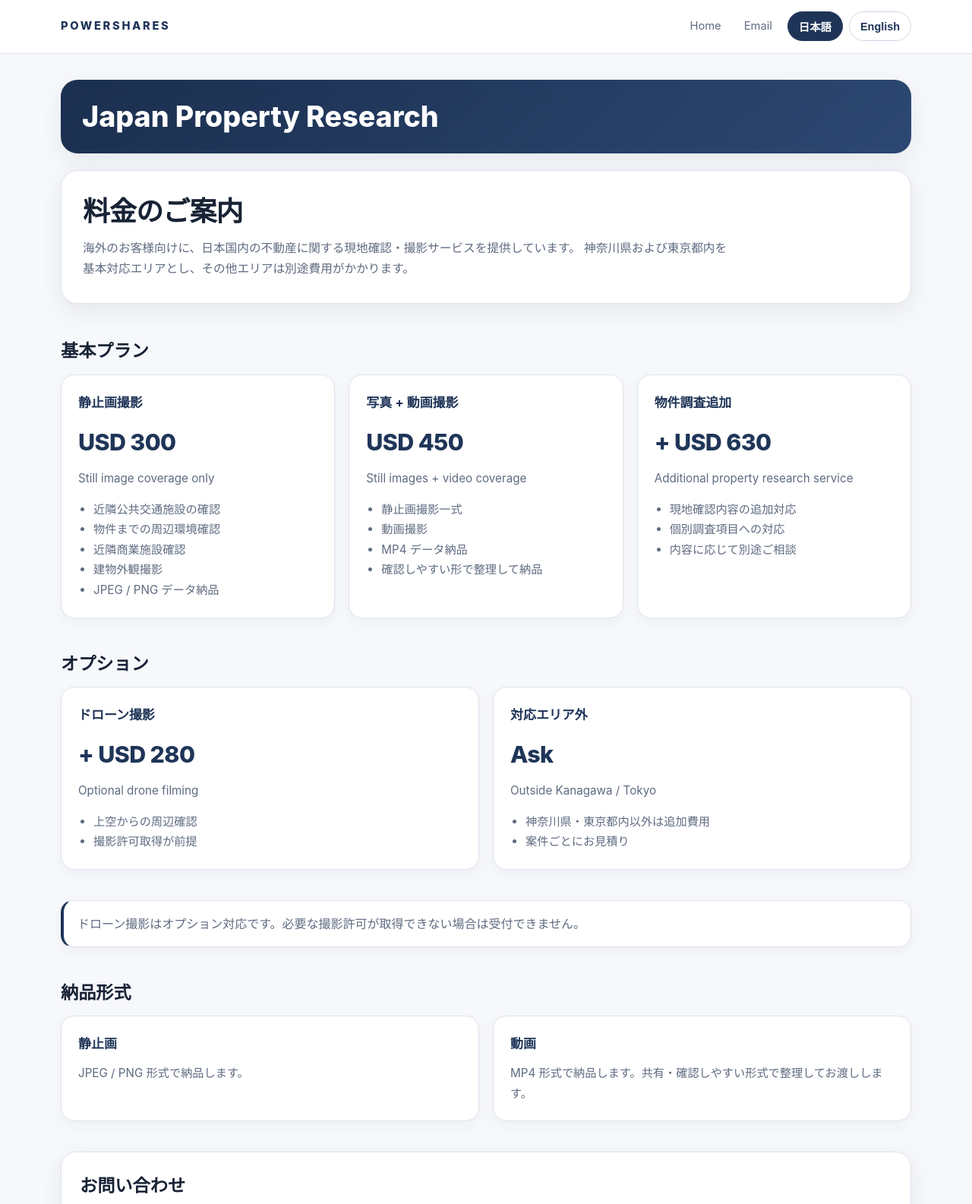
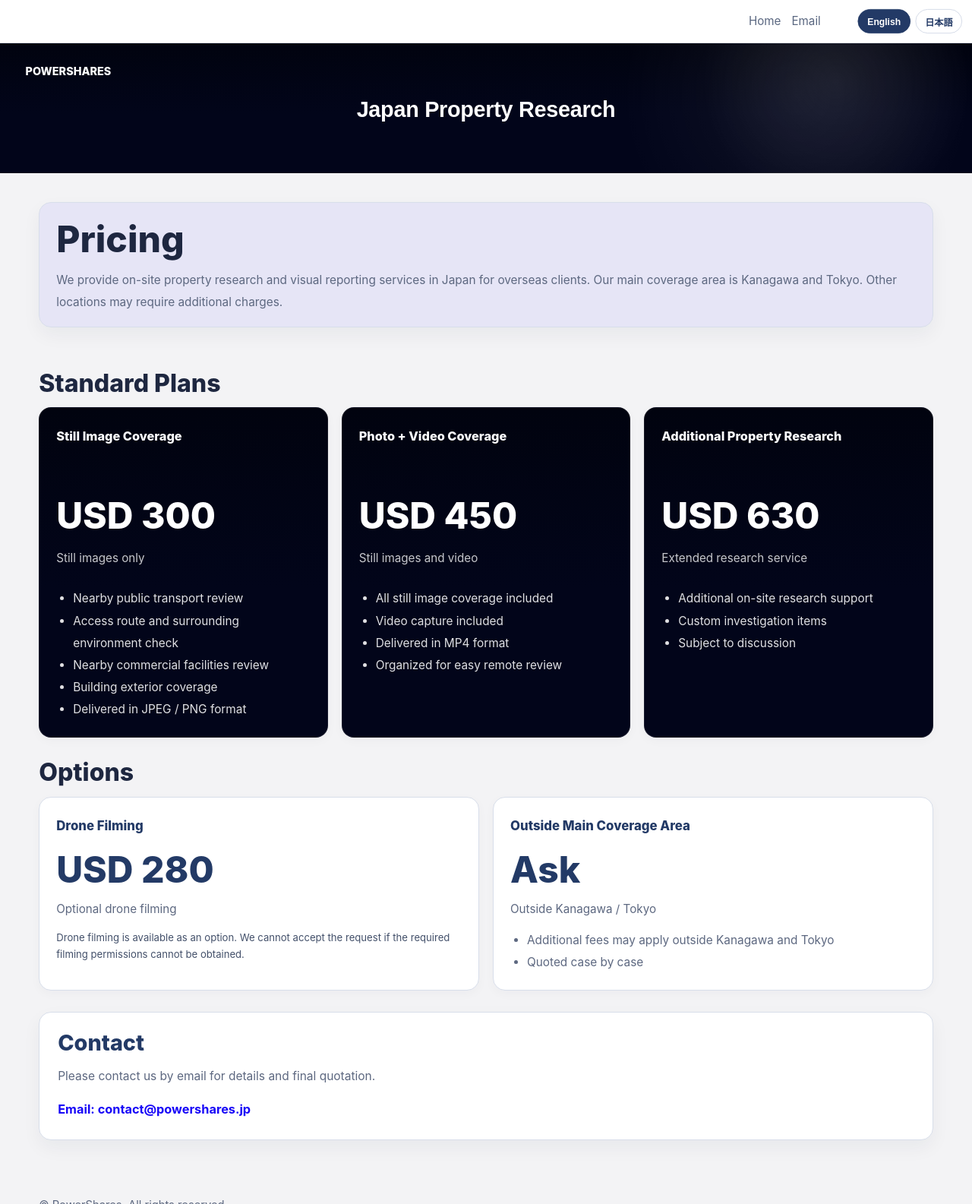
Before and after one commit to powershares/powershares-site, a plain HTML site: page pricing.html in a window 1280 px wide. Shown: the top 1585 px of the page at 76% size. Drawn offline with Linux system fonts and the light colour scheme.

Commit message:
Update pricing.html

```diff
--- a/pricing.html
+++ b/pricing.html
@@ -1,357 +1,396 @@
 <!DOCTYPE html>
-<html lang="ja">
+<html lang="en">
 <head>
   <meta charset="UTF-8" />
   <meta name="viewport" content="width=device-width, initial-scale=1.0" />
   <title>PowerShares | Pricing</title>
   <style>
     :root{
-      --bg:#f7f8fb;
+      --bg:#f3f3f5;
       --white:#ffffff;
-      --text:#182235;
-      --muted:#5f6b80;
-      --navy:#1f3558;
-      --navy-soft:#314b75;
-      --line:#dde3ec;
-      --shadow:0 10px 30px rgba(20,35,60,.08);
+      --text:#1e2740;
+      --muted:#5d6880;
+      --navy:#233a66;
+      --line:#d8deea;
+      --shadow:0 10px 24px rgba(20,35,60,.05);
+      --band:#02051a;
+      --red:#ff4a2d;
+      --yellow:#f1ea2f;
+      --section-orange:#fb4d08;
+      --blue-accent:#1807f7;
+      --hero-box-blue:rgba(24,7,247,.06);
     }
+
     *{box-sizing:border-box}
+    html{scroll-behavior:smooth}
+
     body{
       margin:0;
       font-family:-apple-system,BlinkMacSystemFont,"Segoe UI",Roboto,Arial,sans-serif;
       background:var(--bg);
       color:var(--text);
-      line-height:1.75;
+      line-height:1.85;
     }
-    a{color:var(--navy);text-decoration:none}
-    a:hover{text-decoration:underline}
-    .wrap{
-      width:min(1120px,92%);
-      margin:0 auto;
+
+    a{
+      color:inherit;
+      text-decoration:none;
     }
+
     header{
-      background:rgba(255,255,255,.92);
-      backdrop-filter:blur(8px);
+      background:rgba(255,255,255,.96);
       border-bottom:1px solid var(--line);
       position:sticky;
       top:0;
-      z-index:20;
+      z-index:30;
+      backdrop-filter:blur(8px);
     }
+
     .nav{
+      width:min(1680px,98%);
+      margin:0 auto;
+      min-height:52px;
+      padding:8px 0;
       display:flex;
       align-items:center;
-      justify-content:space-between;
-      gap:16px;
-      padding:14px 0;
+      justify-content:flex-end;
+      gap:14px;
     }
-    .brand{
-      font-size:.92rem;
-      font-weight:800;
-      letter-spacing:.18em;
+
+    .top-link{
+      color:#5a6780;
+      font-size:.95rem;
+    }
+
+    .top-link:hover{
       color:var(--navy);
     }
-    .nav-right{
-      display:flex;
-      align-items:center;
-      gap:10px;
-      flex-wrap:wrap;
-    }
-    .top-link{
-      color:var(--muted);
-      font-size:.92rem;
-      padding:8px 10px;
-      border-radius:10px;
-    }
-    .top-link:hover{
-      background:#eef2f7;
-      color:var(--navy);
-      text-decoration:none;
-    }
+
     .lang-switch{
       display:flex;
       gap:8px;
+      transform:scale(.8);
+      transform-origin:right center;
     }
+
     .lang-switch button{
-      background:var(--white);
+      background:#fff;
       color:var(--navy);
-      border:1px solid #cfd8e6;
+      border:1px solid #ccd4e2;
       border-radius:999px;
-      padding:8px 14px;
+      padding:8px 15px;
       cursor:pointer;
       font-weight:700;
-      font-size:.9rem;
+      font-size:.95rem;
     }
+
     .lang-switch button.active{
       background:var(--navy);
       color:#fff;
       border-color:var(--navy);
     }
 
-    .hero{
-      padding:34px 0 24px;
+    .hero-band{
+      width:100%;
+      min-height:170px;
+      background:
+        radial-gradient(circle at 86% 30%, rgba(255,255,255,.08), transparent 16%),
+        radial-gradient(circle at 82% 40%, rgba(255,255,255,.05), transparent 22%),
+        linear-gradient(180deg, #01030f 0%, #02051a 55%, #02051a 100%);
+      border-bottom:1px solid rgba(255,255,255,.06);
     }
-    .hero-band{
-      background:linear-gradient(135deg, #1b2f4f 0%, #2c4872 100%);
+
+    .hero-band-inner{
+      width:min(1320px,96%);
+      margin:0 auto;
+      min-height:170px;
+      position:relative;
+      display:flex;
+      flex-direction:column;
+      align-items:center;
+      justify-content:center;
+      padding:24px 24px 18px;
+    }
+
+    .hero-brand{
+      position:absolute;
+      left:8px;
+      top:24px;
       color:#fff;
-      border-radius:22px;
-      padding:26px 28px;
+      font-size:.9rem;
+      font-weight:800;
+      letter-spacing:0;
+    }
+
+    .hero-title{
+      margin:0;
+      color:#fff;
+      text-align:center;
+      font-family:Arial, Helvetica, sans-serif;
+      font-size:clamp(1.2rem,2.4vw,1.8rem);
+      font-weight:800;
+      line-height:1.08;
+      letter-spacing:-.01em;
+    }
+
+    .container{
+      width:min(1260px,92%);
+      margin:0 auto;
+      padding:28px 0 40px;
+    }
+
+    .hero-main{
+      width:100%;
+      background:var(--hero-box-blue);
+      border:1px solid var(--line);
+      border-radius:16px;
+      padding:22px 22px 18px;
       box-shadow:var(--shadow);
-      margin-bottom:22px;
+      margin-bottom:28px;
     }
-    .hero-band-title{
-      font-size:clamp(1.5rem,3vw,2.35rem);
-      line-height:1.2;
+
+    .hero-main h1{
+      margin:0 0 12px;
+      font-size:3rem;
+      line-height:1.1;
       font-weight:800;
-      margin:0;
+      color:var(--text);
     }
-    .hero-main{
-      background:var(--white);
-      border:1px solid var(--line);
-      border-radius:22px;
-      padding:32px 28px;
-      box-shadow:var(--shadow);
-    }
-    h1{
-      margin:0 0 12px;
-      font-size:clamp(1.6rem,2.8vw,2.3rem);
-      line-height:1.22;
-      letter-spacing:-.02em;
-    }
+
     .lead{
       margin:0;
       color:var(--muted);
-      font-size:.98rem;
-      max-width:860px;
+      font-size:.96rem;
+      line-height:1.9;
+      max-width:100%;
     }
 
     section{
-      padding:18px 0 22px;
+      padding:10px 0 18px;
     }
-    .section-title{
-      margin:0 0 10px;
-      font-size:1.45rem;
-    }
-    .section-note{
-      margin:0 0 16px;
-      color:var(--muted);
-      font-size:.96rem;
+
+    .section-title-plain{
+      margin:0 0 14px;
+      font-size:2rem;
+      font-weight:800;
+      color:var(--text);
+      line-height:1.1;
     }
 
     .grid{
       display:grid;
       gap:18px;
     }
+
     .grid-3{
-      grid-template-columns:repeat(3,1fr);
+      grid-template-columns:repeat(3,minmax(0,1fr));
     }
+
     .grid-2{
-      grid-template-columns:repeat(2,1fr);
+      grid-template-columns:repeat(2,minmax(0,1fr));
     }
+
     .card{
-      background:var(--white);
+      background:#fff;
       border:1px solid var(--line);
-      border-radius:18px;
+      border-radius:16px;
       padding:22px;
-      box-shadow:0 6px 18px rgba(20,35,60,.04);
+      box-shadow:0 4px 14px rgba(20,35,60,.03);
     }
-    .card h3{
-      margin:0 0 10px;
-      font-size:1.06rem;
+
+    .price-card{
+      background:linear-gradient(180deg, #01030f 0%, #02051a 55%, #02051a 100%);
+      color:#fff;
+      border:1px solid rgba(255,255,255,.08);
+    }
+
+    .price-card h3{
+      color:#fff;
+      margin:0 0 18px;
+      font-size:1.02rem;
+      font-weight:800;
+      min-height:78px;
+    }
+
+    .price{
+      font-size:3rem;
+      font-weight:800;
+      line-height:1;
+      color:#fff;
+      margin:0 0 18px;
+      min-height:48px;
+      display:flex;
+      align-items:center;
+    }
+
+    .price-card .sub{
+      color:rgba(255,255,255,.78);
+      font-size:.95rem;
+      margin:0 0 14px;
+      min-height:38px;
+    }
+
+    .price-card ul{
+      margin:0;
+      padding-left:22px;
+      color:rgba(255,255,255,.88);
+      font-size:.96rem;
+      line-height:1.9;
+    }
+
+    .option-card h3,
+    .contact-box h3{
+      margin:0 0 18px;
+      font-size:1.05rem;
+      font-weight:800;
       color:var(--navy);
     }
-    .card p{
-      margin:0;
+
+    .option-card .price{
+      color:var(--navy);
+      margin-bottom:14px;
+    }
+
+    .option-card .sub{
       color:var(--muted);
       font-size:.95rem;
-    }
-    .price{
-      font-size:1.9rem;
-      font-weight:800;
-      margin:10px 0 8px;
-      color:var(--navy);
-      letter-spacing:-.02em;
-    }
-    .sub{
-      color:var(--muted);
-      font-size:.92rem;
-    }
-    ul.clean{
-      padding-left:20px;
-      margin:14px 0 0;
-      color:var(--muted);
-      font-size:.95rem;
+      margin:0 0 12px;
     }
 
-    .notice{
-      background:#fff;
-      border:1px solid var(--line);
-      border-left:4px solid var(--navy);
-      border-radius:16px;
-      padding:16px 18px;
+    .option-card ul{
+      margin:0;
+      padding-left:22px;
       color:var(--muted);
-      box-shadow:0 6px 18px rgba(20,35,60,.04);
+      font-size:.96rem;
+      line-height:1.9;
+    }
+
+    .mini-note{
+      margin-top:12px;
+      font-size:.82rem;
+      line-height:1.7;
+      color:#43506a;
     }
 
     .contact-box{
-      background:var(--white);
+      background:#fff;
       border:1px solid var(--line);
-      border-radius:20px;
+      border-radius:16px;
       padding:24px;
       box-shadow:var(--shadow);
     }
+
+    .contact-box p{
+      margin:0 0 14px;
+      color:var(--muted);
+      font-size:.97rem;
+    }
+
     .mail{
-      font-size:1.05rem;
+      margin-top:8px;
+      font-size:1.02rem;
       font-weight:700;
-      margin-top:18px;
+      color:var(--blue-accent);
       word-break:break-word;
-      color:var(--navy);
+    }
+
+    .mail a{
+      color:var(--blue-accent);
     }
 
     footer{
-      padding:26px 0 40px;
+      width:min(1260px,92%);
+      margin:0 auto;
+      padding:14px 0 34px;
       color:var(--muted);
       font-size:.92rem;
     }
 
-    .lang{display:none}
-    .lang.active{display:block}
+    .lang{
+      display:none;
+    }
 
-    @media (max-width: 920px){
-      .grid-3,.grid-2{grid-template-columns:1fr}
-      .hero-main{padding:24px 18px}
-      .hero-band{padding:22px 18px}
+    .lang.active{
+      display:block;
+    }
+
+    @media (max-width: 980px){
+      .grid-3,.grid-2{
+        grid-template-columns:1fr;
+      }
+
+      .hero-band{
+        min-height:135px;
+      }
+
+      .hero-band-inner{
+        min-height:135px;
+        padding-top:34px;
+      }
+
+      .hero-brand{
+        top:16px;
+        left:6px;
+        font-size:.82rem;
+      }
+
+      .hero-title{
+        font-size:clamp(1rem,5vw,1.4rem);
+      }
+
+      .hero-main{
+        padding:18px 16px;
+      }
+
+      .hero-main h1{
+        font-size:2.2rem;
+      }
+
+      .price{
+        font-size:2.4rem;
+      }
+
+      .container,
+      footer{
+        width:min(1260px,94%);
+      }
+
+      .lang-switch{
+        transform:scale(.9);
+      }
+
+      .price-card h3{
+        min-height:auto;
+      }
+
+      .price-card .sub{
+        min-height:auto;
+      }
     }
   </style>
 </head>
 <body>
   <header>
-    <div class="wrap nav">
-      <div class="brand">POWERSHARES</div>
-      <div class="nav-right">
+    <div class="nav">
       <a class="top-link" href="index.html">Home</a>
       <a class="top-link" href="mailto:contact@powershares.jp">Email</a>
       <div class="lang-switch">
-          <button id="btn-ja" class="active" type="button">日本語</button>
-          <button id="btn-en" type="button">English</button>
-        </div>
+        <button id="btn-en" class="active" type="button">English</button>
+        <button id="btn-ja" type="button">日本語</button>
       </div>
     </div>
   </header>
 
-  <main class="wrap">
-    <div id="lang-ja" class="lang active">
-      <section class="hero">
   <div class="hero-band">
-          <h2 class="hero-band-title">Japan Property Research</h2>
+    <div class="hero-band-inner">
+      <div class="hero-brand">POWERSHARES</div>
+      <h2 class="hero-title">Japan Property Research</h2>
     </div>
-        <div class="hero-main">
-          <h1>料金のご案内</h1>
-          <p class="lead">
-            海外のお客様向けに、日本国内の不動産に関する現地確認・撮影サービスを提供しています。
-            神奈川県および東京都内を基本対応エリアとし、その他エリアは別途費用がかかります。
-          </p>
-        </div>
-      </section>
-
-      <section>
-        <h2 class="section-title">基本プラン</h2>
-        <div class="grid grid-3">
-          <div class="card">
-            <h3>静止画撮影</h3>
-            <div class="price">USD 300</div>
-            <p class="sub">Still image coverage only</p>
-            <ul class="clean">
-              <li>近隣公共交通施設の確認</li>
-              <li>物件までの周辺環境確認</li>
-              <li>近隣商業施設確認</li>
-              <li>建物外観撮影</li>
-              <li>JPEG / PNG データ納品</li>
-            </ul>
   </div>
 
-          <div class="card">
-            <h3>写真 + 動画撮影</h3>
-            <div class="price">USD 450</div>
-            <p class="sub">Still images + video coverage</p>
-            <ul class="clean">
-              <li>静止画撮影一式</li>
-              <li>動画撮影</li>
-              <li>MP4 データ納品</li>
-              <li>確認しやすい形で整理して納品</li>
-            </ul>
-          </div>
-
-          <div class="card">
-            <h3>物件調査追加</h3>
-            <div class="price">+ USD 630</div>
-            <p class="sub">Additional property research service</p>
-            <ul class="clean">
-              <li>現地確認内容の追加対応</li>
-              <li>個別調査項目への対応</li>
-              <li>内容に応じて別途ご相談</li>
-            </ul>
-          </div>
-        </div>
-      </section>
-
+  <main class="container">
+    <div id="lang-en" class="lang active">
       <section>
-        <h2 class="section-title">オプション</h2>
-        <div class="grid grid-2">
-          <div class="card">
-            <h3>ドローン撮影</h3>
-            <div class="price">+ USD 280</div>
-            <p class="sub">Optional drone filming</p>
-            <ul class="clean">
-              <li>上空からの周辺確認</li>
-              <li>撮影許可取得が前提</li>
-            </ul>
-          </div>
-          <div class="card">
-            <h3>対応エリア外</h3>
-            <div class="price">Ask</div>
-            <p class="sub">Outside Kanagawa / Tokyo</p>
-            <ul class="clean">
-              <li>神奈川県・東京都内以外は追加費用</li>
-              <li>案件ごとにお見積り</li>
-            </ul>
-          </div>
-        </div>
-      </section>
-
-      <section>
-        <div class="notice">
-          ドローン撮影はオプション対応です。必要な撮影許可が取得できない場合は受付できません。
-        </div>
-      </section>
-
-      <section>
-        <h2 class="section-title">納品形式</h2>
-        <div class="grid grid-2">
-          <div class="card">
-            <h3>静止画</h3>
-            <p>JPEG / PNG 形式で納品します。</p>
-          </div>
-          <div class="card">
-            <h3>動画</h3>
-            <p>MP4 形式で納品します。共有・確認しやすい形式で整理してお渡しします。</p>
-          </div>
-        </div>
-      </section>
-
-      <section>
-        <div class="contact-box">
-          <h2 class="section-title">お問い合わせ</h2>
-          <p class="section-note">詳細や追加費用の確認はメールでご相談ください。</p>
-          <div class="mail">Email: <a href="mailto:contact@powershares.jp">contact@powershares.jp</a></div>
-        </div>
-      </section>
-    </div>
-
-    <div id="lang-en" class="lang">
-      <section class="hero">
-        <div class="hero-band">
-          <h2 class="hero-band-title">Japan Property Research</h2>
-        </div>
         <div class="hero-main">
           <h1>Pricing</h1>
           <p class="lead">
@@ -362,13 +401,13 @@
       </section>
 
       <section>
-        <h2 class="section-title">Standard Plans</h2>
+        <h2 class="section-title-plain">Standard Plans</h2>
         <div class="grid grid-3">
-          <div class="card">
+          <div class="card price-card">
             <h3>Still Image Coverage</h3>
             <div class="price">USD 300</div>
-            <p class="sub">Still images only</p>
-            <ul class="clean">
+            <div class="sub">Still images only</div>
+            <ul>
               <li>Nearby public transport review</li>
               <li>Access route and surrounding environment check</li>
               <li>Nearby commercial facilities review</li>
@@ -377,11 +416,11 @@
             </ul>
           </div>
 
-          <div class="card">
+          <div class="card price-card">
             <h3>Photo + Video Coverage</h3>
             <div class="price">USD 450</div>
-            <p class="sub">Still images and video</p>
-            <ul class="clean">
+            <div class="sub">Still images and video</div>
+            <ul>
               <li>All still image coverage included</li>
               <li>Video capture included</li>
               <li>Delivered in MP4 format</li>
@@ -389,11 +428,11 @@
             </ul>
           </div>
 
-          <div class="card">
+          <div class="card price-card">
             <h3>Additional Property Research</h3>
-            <div class="price">+ USD 630</div>
-            <p class="sub">Extended research service</p>
-            <ul class="clean">
+            <div class="price">USD 630</div>
+            <div class="sub">Extended research service</div>
+            <ul>
               <li>Additional on-site research support</li>
               <li>Custom investigation items</li>
               <li>Subject to discussion</li>
@@ -403,23 +442,21 @@
       </section>
 
       <section>
-        <h2 class="section-title">Options</h2>
+        <h2 class="section-title-plain">Options</h2>
         <div class="grid grid-2">
-          <div class="card">
+          <div class="card option-card">
             <h3>Drone Filming</h3>
-            <div class="price">+ USD 280</div>
-            <p class="sub">Optional aerial filming</p>
-            <ul class="clean">
-              <li>Aerial neighborhood review</li>
-              <li>Subject to required permissions</li>
-            </ul>
+            <div class="price">USD 280</div>
+            <div class="sub">Optional drone filming</div>
+            <div class="mini-note">Drone filming is available as an option. We cannot accept the request if the required filming permissions cannot be obtained.</div>
           </div>
-          <div class="card">
+
+          <div class="card option-card">
             <h3>Outside Main Coverage Area</h3>
             <div class="price">Ask</div>
-            <p class="sub">Outside Kanagawa / Tokyo</p>
-            <ul class="clean">
-              <li>Additional charges may apply</li>
+            <div class="sub">Outside Kanagawa / Tokyo</div>
+            <ul>
+              <li>Additional fees may apply outside Kanagawa and Tokyo</li>
               <li>Quoted case by case</li>
             </ul>
           </div>
@@ -427,36 +464,99 @@
       </section>
 
       <section>
-        <div class="notice">
-          Drone filming is an optional service. We cannot accept the request if the necessary filming permissions cannot be obtained.
+        <div class="contact-box">
+          <h3 class="section-title-plain" style="font-size:1.8rem; margin-bottom:14px;">Contact</h3>
+          <p>Please contact us by email for details and final quotation.</p>
+          <div class="mail">Email: <a href="mailto:contact@powershares.jp">contact@powershares.jp</a></div>
+        </div>
+      </section>
+    </div>
+
+    <div id="lang-ja" class="lang">
+      <section>
+        <div class="hero-main">
+          <h1>Pricing</h1>
+          <p class="lead">
+            海外のお客様向けに、日本国内の不動産に関する現地確認・撮影サービスを提供しています。
+            神奈川県および東京都内を基本対応エリアとし、その他エリアは別途費用がかかります。
+          </p>
         </div>
       </section>
 
       <section>
-        <h2 class="section-title">Delivery Format</h2>
+        <h2 class="section-title-plain">Standard Plans</h2>
+        <div class="grid grid-3">
+          <div class="card price-card">
+            <h3>静止画撮影</h3>
+            <div class="price">USD 300</div>
+            <div class="sub">静止画のみ</div>
+            <ul>
+              <li>近隣公共交通施設の確認</li>
+              <li>物件までの周辺環境確認</li>
+              <li>近隣商業施設確認</li>
+              <li>建物外観撮影</li>
+              <li>JPEG / PNG データ納品</li>
+            </ul>
+          </div>
+
+          <div class="card price-card">
+            <h3>写真 + 動画撮影</h3>
+            <div class="price">USD 450</div>
+            <div class="sub">静止画 + 動画</div>
+            <ul>
+              <li>静止画撮影一式</li>
+              <li>動画撮影</li>
+              <li>MP4 データ納品</li>
+              <li>確認しやすい形で整理して納品</li>
+            </ul>
+          </div>
+
+          <div class="card price-card">
+            <h3>物件調査追加</h3>
+            <div class="price">USD 630</div>
+            <div class="sub">追加調査</div>
+            <ul>
+              <li>現地確認内容の追加対応</li>
+              <li>個別調査項目への対応</li>
+              <li>内容に応じて別途ご相談</li>
+            </ul>
+          </div>
+        </div>
+      </section>
+
+      <section>
+        <h2 class="section-title-plain">オプション</h2>
         <div class="grid grid-2">
-          <div class="card">
-            <h3>Still Images</h3>
-            <p>Delivered in JPEG / PNG format.</p>
+          <div class="card option-card">
+            <h3>ドローン撮影</h3>
+            <div class="price">USD 280</div>
+            <div class="sub">オプション対応</div>
+            <div class="mini-note">ドローン撮影はオプション対応です。必要な撮影許可が取得できない場合は受付できません。</div>
           </div>
-          <div class="card">
-            <h3>Video Files</h3>
-            <p>Delivered in MP4 format, organized for easy sharing and review.</p>
+
+          <div class="card option-card">
+            <h3>対応エリア外</h3>
+            <div class="price">Ask</div>
+            <div class="sub">神奈川 / 東京以外</div>
+            <ul>
+              <li>神奈川県・東京都内以外は追加費用</li>
+              <li>案件ごとにお見積り</li>
+            </ul>
           </div>
         </div>
       </section>
 
       <section>
         <div class="contact-box">
-          <h2 class="section-title">Contact</h2>
-          <p class="section-note">Please contact us by email for project details and final quotation.</p>
+          <h3 class="section-title-plain" style="font-size:1.8rem; margin-bottom:14px;">お問い合わせ</h3>
+          <p>詳細や追加費用の確認はメールでご相談ください。</p>
           <div class="mail">Email: <a href="mailto:contact@powershares.jp">contact@powershares.jp</a></div>
         </div>
       </section>
     </div>
   </main>
 
-  <footer class="wrap">
+  <footer>
     <div>© PowerShares. All rights reserved.</div>
   </footer>
 
@@ -467,18 +567,18 @@
     const en = document.getElementById('lang-en');
 
     function setLang(lang){
-      if(lang === 'en'){
+      if(lang === 'ja'){
+        ja.classList.add('active');
+        en.classList.remove('active');
+        btnJa.classList.add('active');
+        btnEn.classList.remove('active');
+        document.documentElement.lang = 'ja';
+      } else {
         en.classList.add('active');
         ja.classList.remove('active');
         btnEn.classList.add('active');
         btnJa.classList.remove('active');
         document.documentElement.lang = 'en';
-      } else {
-        ja.classList.add('active');
-        en.classList.remove('active');
-        btnJa.classList.add('active');
-        btnEn.classList.remove('active');
-        document.documentElement.lang = 'ja';
       }
     }
 
```
Lines whose indentation alone changed are shown as unchanged.
